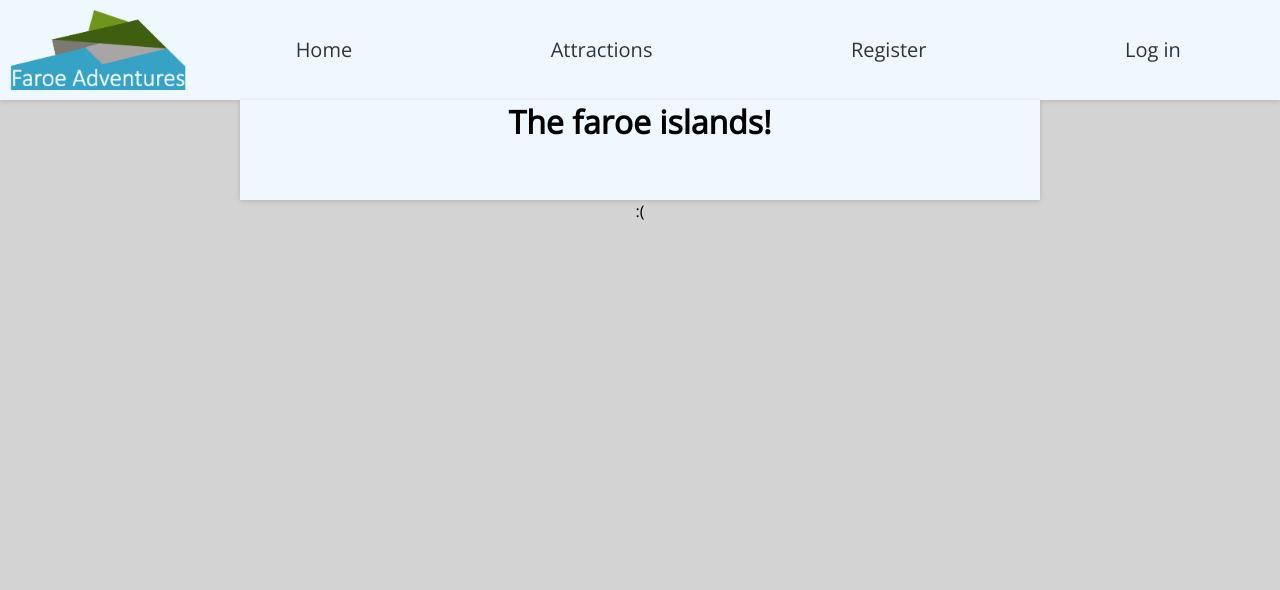
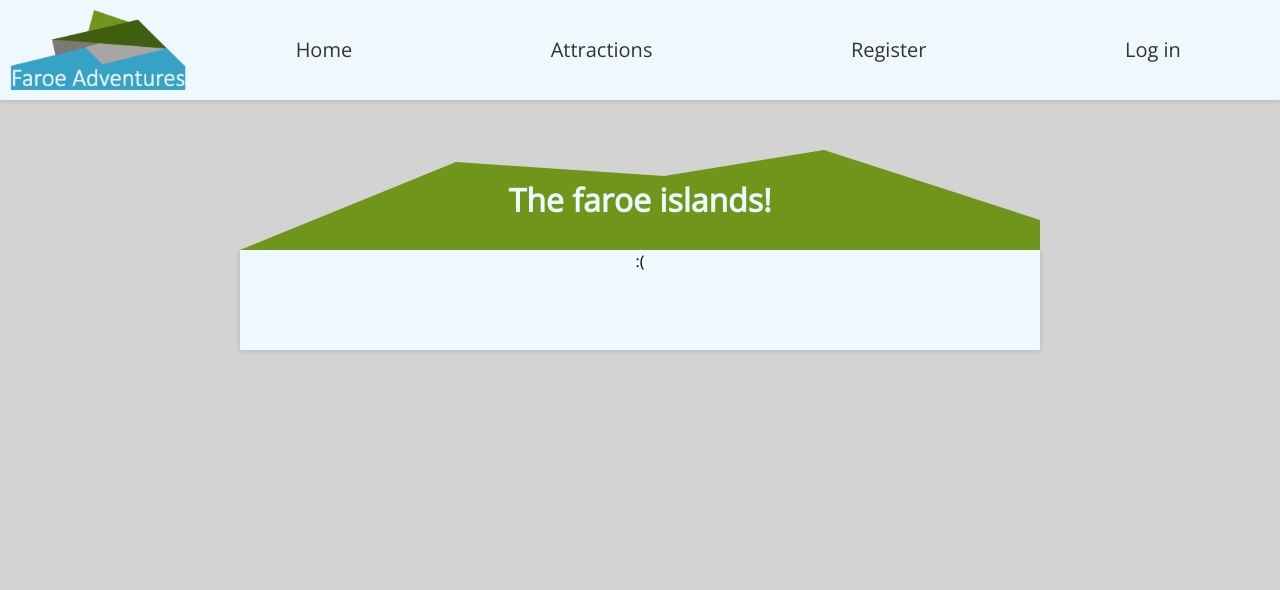
Before and after one commit to torstein-vik/mitt-feriested, a PHP site: page / in a window 1280 px wide. Shown: the top 590 px of the page. Run offline with PHP 8.4, Linux system fonts and the light colour scheme; some libraries are stand-ins or nearby versions.

Commit message:
made a wrapper/body

```diff
--- a/src/home.php
+++ b/src/home.php
@@ -1,6 +1,8 @@
-<header>
-    <h1>The faroe islands!</h1>
-</header>
-<main>
-    <p>:(</p>
-</main>
+<div class="contentBody">
+    <header id="homeHeader">
+        <h1>The faroe islands!</h1>
+    </header>
+    <main class="mainContent">
+        <p>:(</p>
+    </main>
+</div>
```
